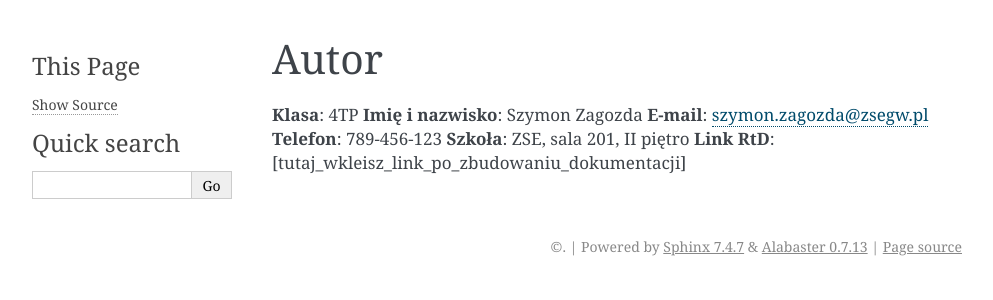
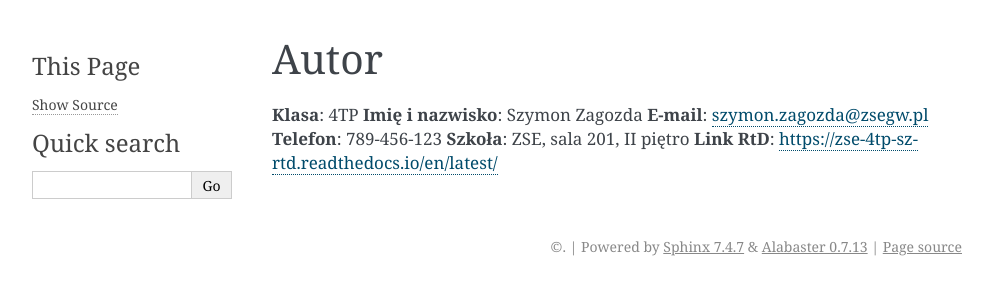
Before and after one commit to SzymonZagozda/zse-4tp-sz-rtd, a Sphinx documentation site: the page built from docs/autor.rst, in a window 1280 px wide. Shown: the top 300 px of the page, without its empty margins (148-1141 px from the left). Built offline with Sphinx 7.4.7, drawn with Linux system fonts in a browser that asks for light colours.

Commit message:
Update autor.rst

```diff
--- a/docs/autor.rst
+++ b/docs/autor.rst
@@ -6,4 +6,4 @@ Autor
 **E-mail**: szymon.zagozda@zsegw.pl
 **Telefon**: 789-456-123
 **Szkoła**: ZSE, sala 201, II piętro
-**Link RtD**: [tutaj_wkleisz_link_po_zbudowaniu_dokumentacji]
+**Link RtD**: https://zse-4tp-sz-rtd.readthedocs.io/en/latest/
```
